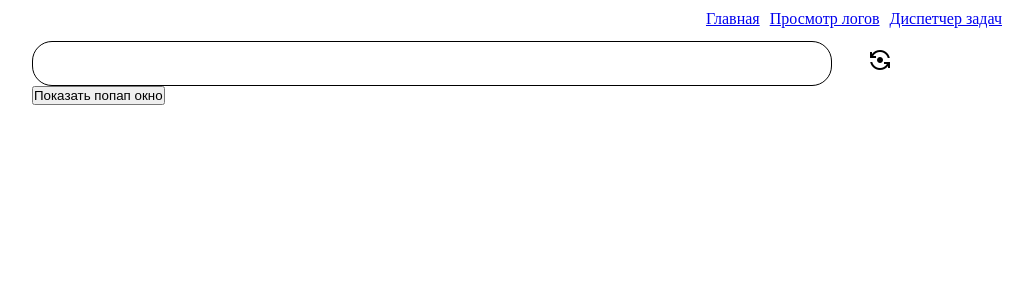
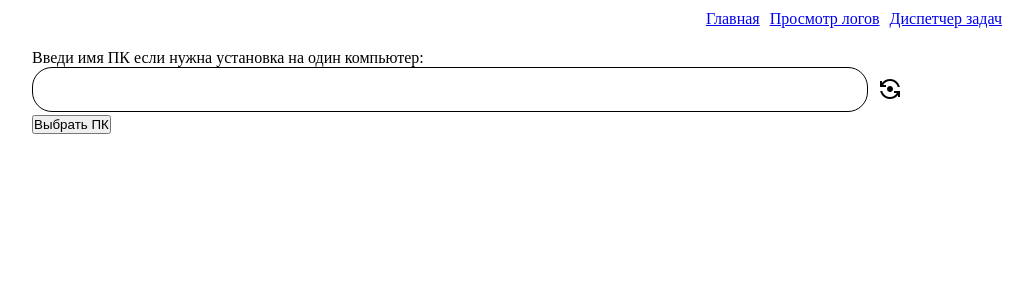
Before and after one commit to vlaskatenev/frontend_PM_React, a React (Create React App) app: page / in a window 1280 px wide. Shown: the top 300 px of the page, without its empty margins (168-1200 px from the left). Built offline with nearby package versions, Linux system fonts and the light colour scheme.

Commit message:
html added and function from give json data from server

```diff
--- a/src/components/PopUp/PopUp.css
+++ b/src/components/PopUp/PopUp.css
@@ -22,7 +22,7 @@
     padding: 20px;
     border-radius: 12px;
     background-color: #fff;
-    width: 200px;
-    height: 150px;
+    min-width: 200px;
+    min-height: 150px;
 
 }
--- a/src/components/PopUp/PopUp.js
+++ b/src/components/PopUp/PopUp.js
@@ -1,14 +1,20 @@
 import React from "react";
 import './PopUp.css'
 
-const RenderPopUp = ({active, setActive, content}) => {
+const RenderPopUp = ({active, setActive, content, setCompList}) => {
     return (
-        <div className={active ? 'modal active' : 'modal' } onClick={() => setActive(false)}>
+        <div className={active ? 'modal active' : 'modal' } onClick={() => changeState(setActive, setCompList)}>
             <div className='modal__content' onClick={e => e.stopPropagation()}>
-                {content()}
+                {content}
             </div>
         </div>
     )
 }
 
 export default RenderPopUp
+
+
+const changeState = (setActive, setCompList) => {
+    setActive(false)
+    setCompList([])
+}
--- a/src/containers/InstallSoft/InstallSoft.css
+++ b/src/containers/InstallSoft/InstallSoft.css
@@ -1,32 +1,29 @@
 .InstallSoft {
-    position:relative;
     width:100%;
     height:100px;
     margin: 31px auto;
-    /*margin-top: 31px;*/
+    display: flex;
+    justify-content: center;
+    flex-direction: column;
+}
 
+.inputForm{
+    display: flex;
+    width: 100%;
 }
 
 .input {
     padding: 10px 17px;
-    /*padding-left: 17px;*/
     font-size: 1.5em;
     outline: none;
     height: 45px;
     color: black;
     border: 1px solid black;
     border-radius: 20px;
-    width: 800px;
-    float: left;
+    width: 100%;
 }
 
 .button{
-    /*display: block;*/
-    /*width: 50px;*/
-    /*height: 50px;*/
-    /*float: right;*/
-
-    position:absolute;
-    right:20px;
-    top:7px;
+    cursor: pointer;
+    margin: 10px;
 }
--- a/src/containers/InstallSoft/InstallSoft.js
+++ b/src/containers/InstallSoft/InstallSoft.js
@@ -1,13 +1,20 @@
 import React, {useState} from 'react'
 import RenderPopUp from '../../components/PopUp/PopUp'
 import './InstallSoft.css'
+import {axiosPost} from "../../axios/axiosMethods"
+
 
 const InstallSoft = () => {
 
 const [modalActive, setModalActive] = useState(false)
+const [objFromAD, setobjFromAD] = useState(false)
+const [compList, setCompList] = useState([])
+
 
 		return (
 				<div className="InstallSoft">
+						<div><p>Введи имя ПК если нужна установка на один компьютер:</p></div>
+						<div className="inputForm">
 						<div className="input"
 									contentEditable="true"
 									spellCheck="false"
@@ -18,21 +25,59 @@ const InstallSoft = () => {
 								<i className="material-icons" data-set="toStart">
 										flip_camera_android</i>
 						</div>
-                <button onClick={() => {setModalActive(true)}}>Показать попап окно</button>
+						</div>
+						<div>
+								<button onClick={() => {listNamePc(setModalActive, setobjFromAD)}}>Выбрать ПК</button>
+						</div>
 
-                <RenderPopUp active={modalActive} setActive={setModalActive} content={contentForPopUp}/>
-            </div>
-        )
-    }
-
-const contentForPopUp = () => {
-    return (
-        <div>
-            <p>
-                lorem23
-            </p>
+						{ modalActive
+							? <RenderPopUp active={modalActive}
+															setActive={setModalActive}
+															content={contentForPopUp(objFromAD, addedCompToList)}
+															setCompList={setCompList}/>
+							: '' }
 				</div>
 		)
 }
 
 export default InstallSoft
+
+const addedCompToList = compName => {
+		compList.indexOf( compName ) === -1
+			? compList.push(compName)
+			: compList.splice(compList.indexOf(compName), 1)
+		console.log(compList);
+}
+
+
+const listNamePc = async (setModalActive, setobjFromAD) => {
+    const data = await axiosPost('/list-computers', {ad_tree: "OU=comps,DC=npr,DC=nornick,DC=ru"})
+    console.log(data.data.data.computerName[0])
+    setobjFromAD(data.data.data)
+    setModalActive(true)
+}
+
+
+const handleChange = (e) => {
+    console.log(e.target.checked);
+}
+
+
+const contentForPopUp = (compList, addedCompToList) => {
+    {console.log('Здесь проблема ', compList);}
+    return (
+        <div>
+            <h3>Выбери ПК</h3>
+                   <div>
+                    {  compList.computerName.map((compName, index) => <p key={index}>
+                        <input onClick={(e) => addedCompToList(e.target.dataset.set)}
+                        type="checkbox"
+                        data-set={compList.DistinguishedName[index]} />{compName}</p>
+                    )
+
+                }
+                </div>
+                    <button onClick={handleChange}>К выбору софта</button>
+        </div>
+    )
+}
```
Lines whose indentation alone changed are shown as unchanged.
